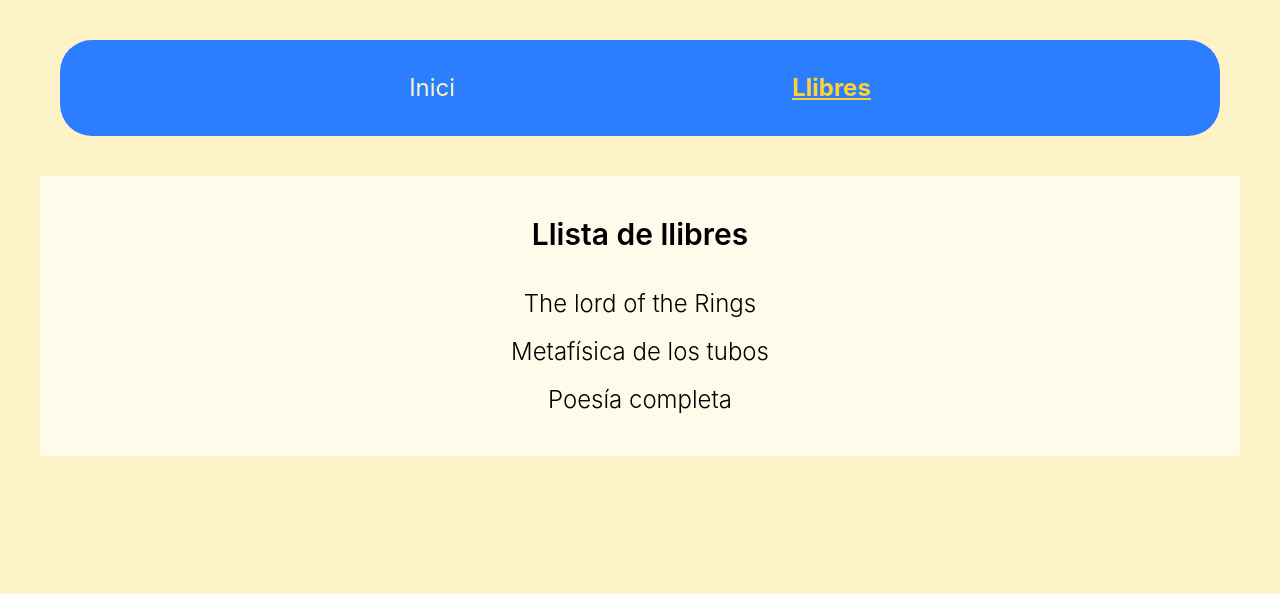
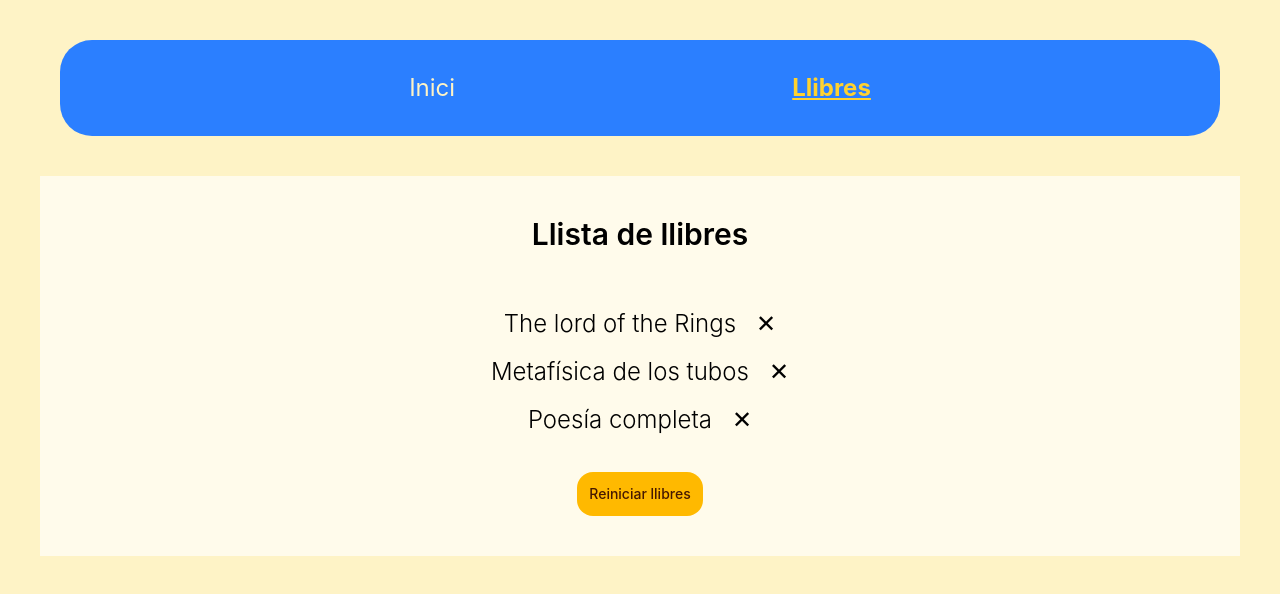
Before and after one commit to isahun/Sprint5_AdvancedAngular, an Angular app: page /books in a window 1280 px wide. Shown: the top 594 px of the page. Built offline with nearby package versions, Linux system fonts and the light colour scheme.

Commit message:
feat: add remove and reset buttons to BookList

```diff
--- a/src/app/pages/book-list/book-list.html
+++ b/src/app/pages/book-list/book-list.html
@@ -1,14 +1,17 @@
 <section class="list-container m-auto flex flex-col gap-4 p-10 text-center bg-amber-50">
   <h1 class="text-3xl font-semibold mb-5">Llista de llibres</h1>
 
-  <ul class="flex flex-col gap-4 text-2xl font-light">
+  <ul class="flex flex-col gap-4 text-2xl font-light p-5">
 
     @for (book of service.books(); track book.id) {
 
-    <li>
+    <li class="flex flex-row items-center justify-center gap-5">
       <a [routerLink]="['/books', book.id]"><span> {{ book.title }}</span></a>
+      <button (click)="service.removeBook(book.id)" class="rm-btn">✕</button>
     </li>
     }
 
   </ul>
+  <button (click)="service.resetBooks()" class="back-btn">Reiniciar llibres</button>
+
 </section>
```
